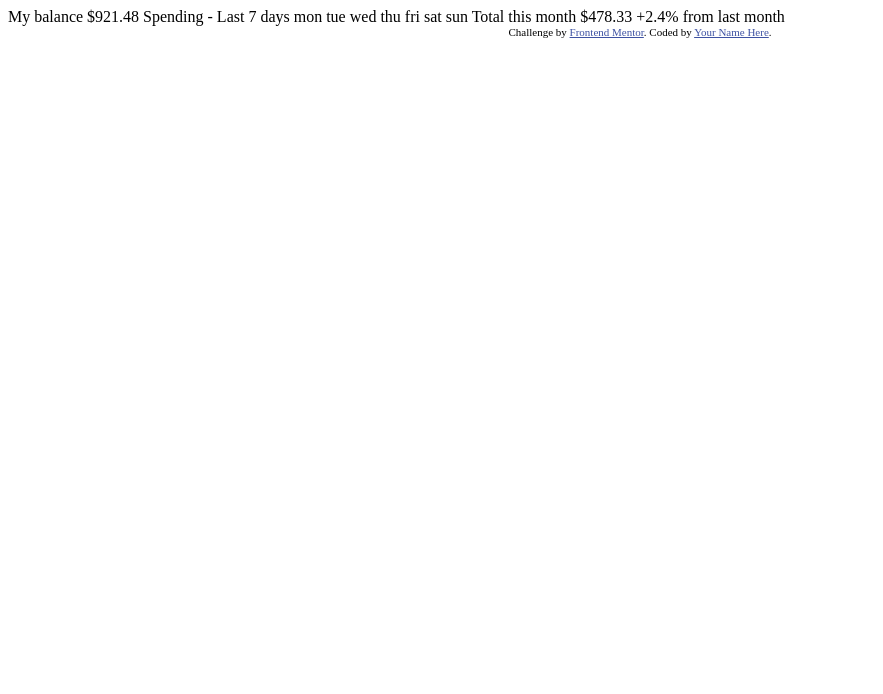
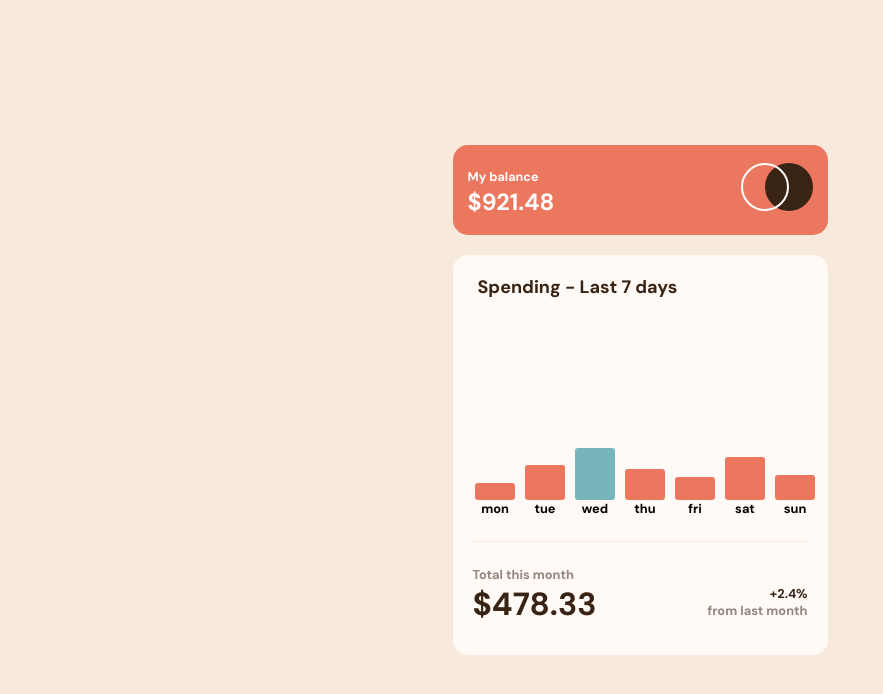
Before and after one commit to CrisDeniz/first-challenge-for-my-portfolio, a plain HTML site: page index.html in a window 1280 px wide. Shown: the whole page, without its empty margins (0-883 px from the left). Drawn offline with Linux system fonts and the light colour scheme.

Commit message:
last changes

```diff
--- a/index.html
+++ b/index.html
@@ -3,9 +3,11 @@
 <head>
   <meta charset="UTF-8">
   <meta name="viewport" content="width=device-width, initial-scale=1.0"> <!-- displays site properly based on user's device -->
-
+  <link rel="stylesheet" href="style.css">
   <link rel="icon" type="image/png" sizes="32x32" href="./images/favicon-32x32.png">
-
+  <link rel="preconnect" href="https://fonts.googleapis.com">
+  <link rel="preconnect" href="https://fonts.gstatic.com" crossorigin>
+  <link href="https://fonts.googleapis.com/css2?family=DM+Sans:ital,wght@0,700;1,400&display=swap" rel="stylesheet">
   <title>Frontend Mentor | Expenses chart component</title>
 
   <!-- Feel free to remove these styles or customise in your own stylesheet 👍 -->
@@ -15,29 +17,62 @@
   </style>
 </head>
 <body>
+  <div class="balance">
+    <div class="balance-text">
+      <span>My balance</span>
+      <p>$921.48</p>
+    </div>
 
-  My balance
-  $921.48
+    <div class="logo">
+      <img src="images/logo.svg" >
+    </div>
+  </div>
 
-  Spending - Last 7 days
+  <div class="spending">
+    <div class="top-text">
+      <p>Spending - Last 7 days</p>
+    </div>
 
-  mon
-  tue
-  wed
-  thu
-  fri
-  sat
-  sun
+    <div class="spending-value">
 
-  Total this month
-  $478.33
+      <div class="mon">
+        <div data-day="mon" data-amount="" class="bars"></div>
+        <p>mon</p>
+      </div>
+      <div class="tue">
+        <div data-day="tue" data-amount="" class="bars"></div>
+        <p>tue</p>
+      </div>
+      <div class="wed">
+        <div data-day="wed" data-amount="" class="bars"></div>
+        <p>wed</p>
+      </div>
+      <div class="thu">
+        <div data-day="thu" data-amount="" class="bars"></div>
+        <p>thu</p>
+      </div>
+      <div class="fri">
+        <div data-day="fri" data-amount="" class="bars"></div>
+        <p>fri</p>
+      </div>
+      <div class="sat">
+        <div data-day="sat" data-amount="" class="bars"></div>
+        <p>sat</p>
+      </div>
+      <div class="sun">
+        <div data-day="sun" data-amount="" class="bars"></div>
+          <p>sun</p>
+      </div>
 
-  +2.4%
-  from last month
+    </div>
 
-  <div class="attribution">
-    Challenge by <a href="https://www.frontendmentor.io?ref=challenge" target="_blank">Frontend Mentor</a>.
-    Coded by <a href="#">Your Name Here</a>.
+    <div class="bottom-text">
+      <div class="text">
+        <p class="total">Total this month <br> <span>$478.33</span></p>
+        <p class="last-month">+2.4% <br> <span>from last month</span></p>
+      </div>
+    </div>
   </div>
+  <script src="spendValue.js"></script>
 </body>
 </html>
--- /dev/null
+++ b/spendValue.js
@@ -0,0 +1,59 @@
+let dataAmounts = [
+    {
+      "day": "mon",
+      "amount": 17.45
+    },
+    {
+      "day": "tue",
+      "amount": 34.91
+    },
+    {
+      "day": "wed",
+      "amount": 52.36
+    },
+    {
+      "day": "thu",
+      "amount": 31.07
+    },
+    {
+      "day": "fri",
+      "amount": 23.39
+    },
+    {
+      "day": "sat",
+      "amount": 43.28
+    },
+    {
+      "day": "sun",
+      "amount": 25.48
+    }
+]
+let days = document.querySelectorAll('[data-day]')
+let data = new Date()
+
+let option = { weekday: 'long'};
+let stringDate = data.toLocaleDateString('en-US', option)
+
+for (let i = 0; i < dataAmounts.length; i++) {
+let height
+  days.forEach( day => {
+    height = dataAmounts[i].amount
+        if (day.dataset.day == dataAmounts[i].day) {
+      day.dataset.amount = '$' + height
+      day.style.height = height + 'px'
+    }
+
+    if(stringDate.toLowerCase().includes(day.dataset.day)){
+      day.style.background = 'hsl(186, 34%, 60%)'
+
+      day.addEventListener('mouseover',() => {
+        day.style.background = 'hsl(186, 34%, 60%, 0.6)'
+      })
+
+      day.addEventListener('mouseout',() => {
+        day.style.background = 'hsl(186, 34%, 60%)'
+      })
+    }
+
+})
+}
--- a/style.css
+++ b/style.css
@@ -0,0 +1,228 @@
+*{
+    padding: 0;
+    margin: 0;
+    box-sizing: border-box;
+}
+
+body{
+    height: 100vh;
+    display: flex;
+    justify-content: center;
+    align-items: center;
+    flex-direction: column;
+    background:hsl(27, 66%, 92%);
+    font-size: 18px;
+    font-family: 'DM Sans', sans-serif
+}
+
+.balance{
+    display: flex;
+    justify-content: space-between;
+    align-items: center;
+    width: 375px;
+    height: 90px;
+    background: hsl(10, 79%, 65%);
+    border-radius: 15px;
+    color: white;
+}
+
+.balance-text p{
+    font-size: 1.3em;
+    font-weight: 700;
+}
+
+.balance-text span{
+    font-size: 0.7em;
+    font-weight: 400;
+}
+
+.balance-text{
+    margin-left: 15px;
+}
+
+.logo{
+    margin-right: 15px;
+}
+
+.spending{
+    display: flex;
+    flex-direction: column;
+    background: hsl(33, 100%, 98%);
+    width: 375px;
+    height: 400px;
+    border-radius: 15px;
+    margin-top: 20px;
+    justify-content: space-between;
+}
+
+.top-text{
+    color: hsl(25, 47%, 15%);
+    margin-top: 20px;
+    margin-left: 25px;
+    font-weight: 700;
+}
+
+
+.spending-value {
+    position: relative;
+    display: grid;
+    font-size: 0.8rem;
+    width: 100%;
+    height: 50%;
+    grid-template-columns: 30px 30px 30px 30px 30px 30px 30px;
+    justify-content: center;
+    align-items: flex-end;
+    gap: 20px;
+}
+
+.spending-value::after{
+    content: '';
+    position: absolute;
+    left: 5%;
+    width: 90%;
+    height: 1px;
+    background: hsl(27, 66%, 92%) ;
+    bottom: -25px;
+}
+
+.spending-value div{
+    width: 40px;
+    display: block;
+    position: relative;
+    text-align: center;
+}
+
+.spending-value .bars{
+    width: 40px;
+    border-radius: 3px;
+    max-height: 175px;
+    background: hsl(10, 79%, 65%);
+    transition: 0.5s;
+    cursor: pointer;
+}
+
+.bars::before{
+    color: white;
+    content: attr(data-amount);
+    font-size: 0.7rem;
+    left: -5px;
+    top: -30px;
+    display: flex;
+    align-items: center;
+    justify-content: center;
+    position: absolute;
+    width: 50px;
+    height: 25px;
+    border-radius: 5px;
+    background: hsl(25, 47%, 15%);
+    transition: 0.5s;
+    opacity: 0;
+}
+
+
+.bars:hover:before{
+    opacity: 1;
+}
+
+.bars:hover{
+    background: hsl(10, 79%, 65%, 0.6);
+}
+
+.bottom-text{
+    color: hsl(25, 47%, 15%);
+    display: flex;
+    justify-content: space-between;
+    align-items: center;
+    height: 30%;
+    width: 100%;
+}
+
+.bottom-text p{
+    height: fit-content;
+    width: fit-content;
+    margin: 0 20px;
+}
+
+.bottom-text .total{
+    width: fit-content;
+    height: fit-content;
+    font-weight: 400;
+    font-size: 0.8rem;
+    color: hsl(28, 10%, 53%);
+}
+
+.bottom-text .total span{
+    font-weight: 700;
+    font-size: 2rem;
+    color: hsl(25, 47%, 15%);
+}
+
+.bottom-text .last-month{
+    font-weight: 700;
+    text-align: right;
+    font-size: 0.8rem;
+    margin-bottom: 6px;
+}
+
+.bottom-text .last-month span{
+    font-weight: 400;
+    color: hsl(28, 10%, 53%);
+}
+
+.text{
+    display: flex;
+    justify-content: space-between;
+    align-items: flex-end;
+    width: 100%;
+    height: fit-content
+}
+
+@media (max-width: 375px) {
+    html{
+        font-size: 90%;
+    }
+
+    .spending{
+        width: 90%;
+    }
+    .balance{
+        width: 90%;
+    }
+
+    .spending-value{
+        gap: 10px;
+    }
+
+    .spending-value div{
+        width: 30px;
+    }
+
+    .spending-value .bars{
+        width: 30px;
+    }
+}
+
+@media (max-width: 315px) {
+    html{
+        font-size: 80%;
+    }
+
+    .spending{
+        width: 90%;
+    }
+    .balance{
+        width: 90%;
+    }
+
+    .spending-value{
+        gap: 5px;
+    }
+
+    .spending-value div{
+        width: 30px;
+    }
+
+    .spending-value .bars{
+        width: 30px;
+    }
+}
```
